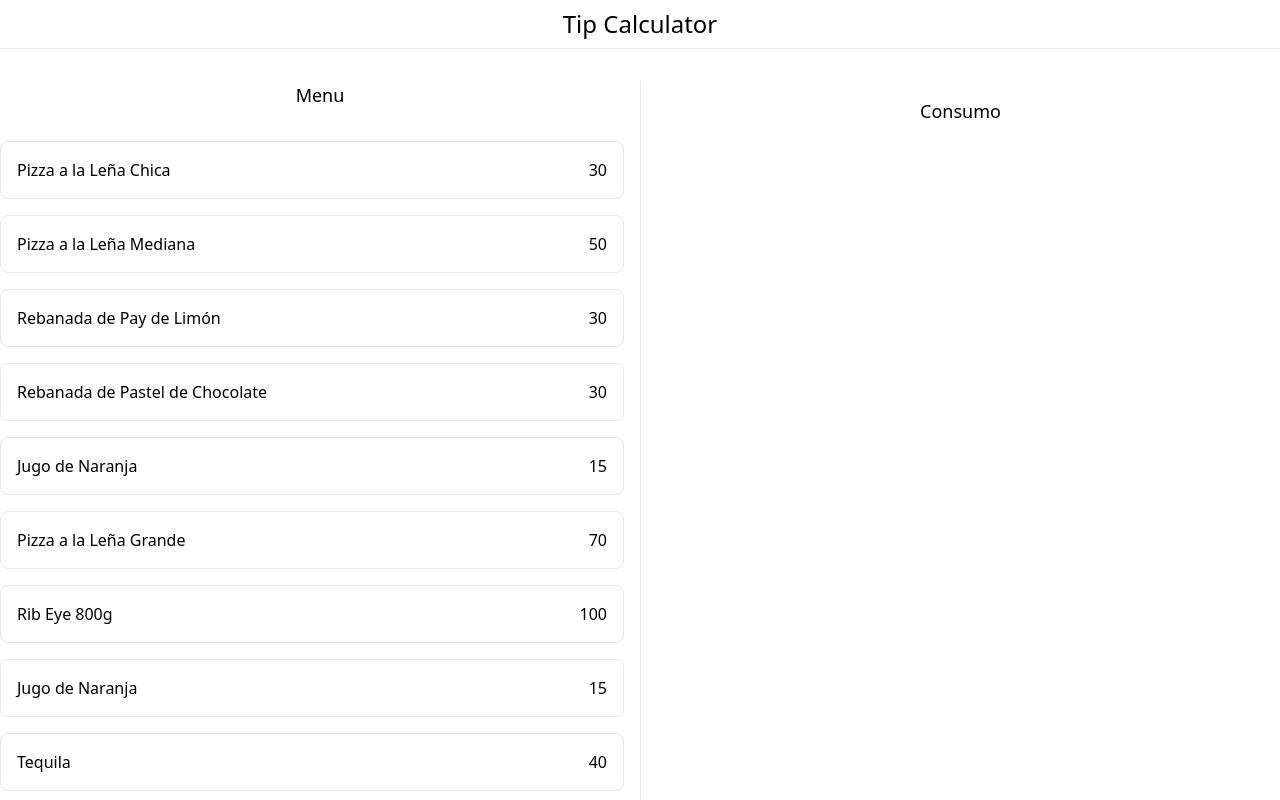
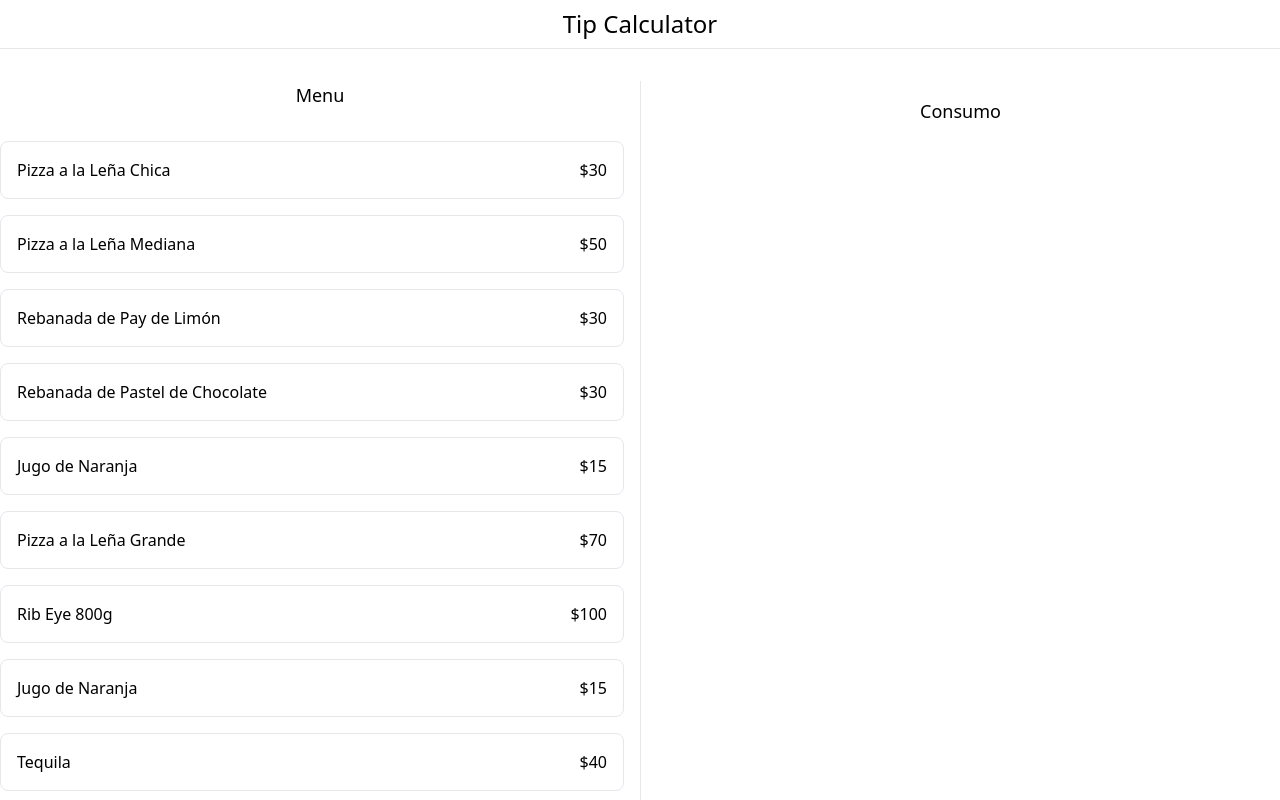
Before and after one commit to undefindev/tip_calculator, a React (Vite) app: page / in a window 1280 px wide. Shown: the top 800 px of the page. Built offline with nearby package versions, Linux system fonts and the light colour scheme.

Commit message:
creamos la funcion de addItem y el onClick

```diff
--- a/src/App.tsx
+++ b/src/App.tsx
@@ -1,13 +1,18 @@
 import MenuItem from "./components/MenuItem"
 import { menuItems } from "./data/db"
+import useOrder from "./hookd/useOrder" // importamos el hook
 
 
 function App() {
   /* console.log(menuItems) */
 
+  // usamos el hook
+  const { addItem } = useOrder()
+
+
   return (
     <>
-      <div className="container mx-auto px-4 md:px-0">
+      <div className="max-h-screen flex flex-col container mx-auto px-4 md:px-0">
         <header className="border-b py-2">
           <h1 className="text-center text-2xl font-light">Tip Calculator</h1>
         </header>
@@ -22,6 +27,7 @@ function App() {
                 <MenuItem
                   key={item.id}
                   item={item}
+                  addItem={addItem}
                 />
               ))}
             </div>
--- a/src/components/MenuItem.tsx
+++ b/src/components/MenuItem.tsx
@@ -2,15 +2,25 @@ import type { MenuItem } from "../types"
 
 type MenuItemProps = {
   item: MenuItem
+  addItem: () => void // a esto se le conoce como signature o firma
+
 }
 
-export default function MenuItem({ item }: MenuItemProps) {
+export default function MenuItem({ item, addItem }: MenuItemProps) {
   return (
     <>
-      <button className="w-full border rounded-lg flex justify-between p-4 hover:bg-neutral-50">
+      <button
+        onClick={() => addItem()}
+        className="w-full border rounded-lg flex justify-between p-4 hover:bg-neutral-50"
+      >
         <p>{item.name}</p>
-        <p>{item.price}</p>
+        <p>${item.price}</p>
       </button>
     </>
   )
 }
+
+/*
+  el addItem lo tenemos aqui porque cada elemento del menu lo necesita en el onClick
+  el objetivo es que cada vez que presionemos un elemento del menu se agrege al resumen. id, nombre y precio
+*/
--- a/src/hookd/useOrder.ts
+++ b/src/hookd/useOrder.ts
@@ -4,9 +4,15 @@ import { OrderItem } from "../types"
 
 export default function useOrder() {
 
-  const [order, setOrder] = useState<OrderItem[]>([]) // aplicamos un 'generic' para que no la haga de pedo typeScript
+  // este es el estado del carrito
+  const [order, setOrder] = useState<OrderItem[]>([])
+
+  // y esta la funcion para agregar los articulos al resumen
+  const addItem = () => {
+    console.log('agregando..')
+  }
   return {
-
+    addItem
   }
 }
 
```
